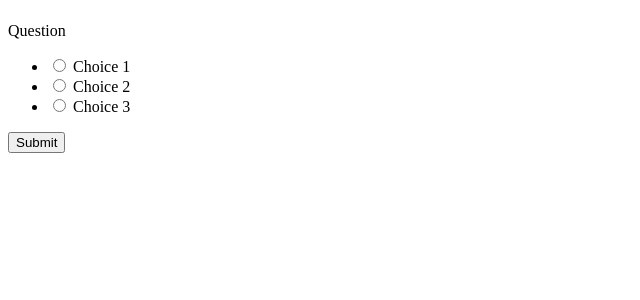
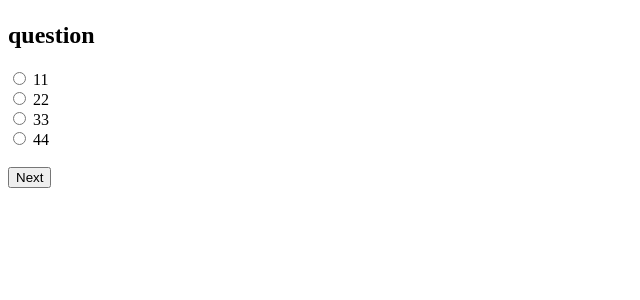
Before and after one commit to mary-khachatryan/Quiz_Scrible_flask, a Flask app: template templates/form.html in a window 1280 px wide. Shown: the part 58-358 px from the top of the page, without its empty margins (0-640 px from the left). Run offline with Flask 3, Linux system fonts and the light colour scheme; the template is opened without the code that fills it: values that come from a table or form of the project are taken from there, most other values are stand-ins (such as "Sample title", 1, 10 or a date in 2020).

Commit message:
adding radio buttons with html

```diff
--- a/app.py
+++ b/app.py
@@ -1,4 +1,4 @@
-from radio_buttons import Quiz_Form
+from radio_buttons import Quiz_Form,MyForm
 from flask import Flask, render_template,url_for, request,redirect
 app = Flask(__name__)
 
@@ -9,10 +9,34 @@ app.config["SECRET_KEY"] = "11_509"
 # def myredirect():
 #     return redirect(url_for('quiz_form'))
 
+
+
 @app.route('/', methods=['GET', 'POST'])
+def home():
+    form = MyForm()
+    result = request.form
+    if 'next_button' in request.form and request.method == 'POST':
+        print("val")
+        return redirect('a')
+        #return render_template('form_handler.html', title="youtube", handler='handler', result=result)
+        #return render_template('form.html')\
+        #return render_template('form.html', title="kov", handler='handler')
+    return render_template('home.html', title="youtube", handler='handler')
+    # if form.validate_on_submit():
+    #     print("val")
+    #     return redirect(url_for('a'))
+    # return render_template('home.html', title="youtube", handler='handler', form=form, result=result)
+
+@app.route('/a', methods=['GET', 'POST'])
 def quiz_form():
     form = Quiz_Form()
-    if form.validate_on_submit():
+    if 'next_button' in request.form and request.method == 'POST':
         result = request.form
         return render_template('form_handler.html', title="youtube", handler='handler', result=result)
     return render_template('form.html', title='title', header='header2', form=form)
+
+#  if request.method == 'POST':
+#         if 'next_button' in request.form:
+#             print("val")
+#             return redirect(url_for('a'))
+#     return render_template('home.html', title="youtube", handler='handler')
--- a/radio_buttons.py
+++ b/radio_buttons.py
@@ -1,11 +1,19 @@
 from flask_wtf import FlaskForm
 from wtforms import SubmitField,RadioField
 from wtforms.validators import InputRequired
+from wtforms.validators import DataRequired
 
 
 class Quiz_Form(FlaskForm):
+
+
     question = RadioField(u'Question',
                           choices=[('1', 'Choice 1'), ('2', 'Choice 2'), ('3', 'Choice 3')],
                           validators=[InputRequired(message="Choose right answer")]
                           )
-    submit = SubmitField("Submit")
+
+    # submit = SubmitField("Submit")
+
+class MyForm(FlaskForm):
+  #  name = StringField('name', validators=[DataRequired()])
+     submit = SubmitField("Next", validators=[DataRequired()])
--- a/templates/form.html
+++ b/templates/form.html
@@ -4,12 +4,25 @@
 {% block header%} {{header}} {% endblock header %}
 
 {% block content %}
+<h2>question</h2>
+
 <form action = "" method = "post">
-    {{ form.csrf_token}}
 
-    <div>
-        {{form.question.label}}
-        <span class="error">{{ form.question.errors | join("|")}}</span>
-        {{ form.question}}
-    </div>
+
+    <input type="radio" name="lname" value="">
+    <label for="1">11</label>
+    <br>
+    <input type="radio" name="lname" value="">
+    <label for="2">22</label>
+    <br>
+    <input type="radio" name="lname" value="">
+    <label for="3">33</label>
+    <br>
+    <input type="radio" name="lname" value="">
+    <label for="4">44</label>
+  <br>
+  <br>
+  <input type="submit" name="next_button" value="Next">
+</form>
+
 {% endblock content %}
--- a/templates/simple_layout.html
+++ b/templates/simple_layout.html
@@ -15,6 +15,6 @@
         {% endblock %}
     </main>
 
-    <input type="submit" value="Submit">
+    <!-- <input type="submit" value="Submit"> -->
 </body>
 </html>
```
Also changed, not shown: templates/form_handler.html (+1 -6 lines), templates/home.html (added, +25 -0 lines).
